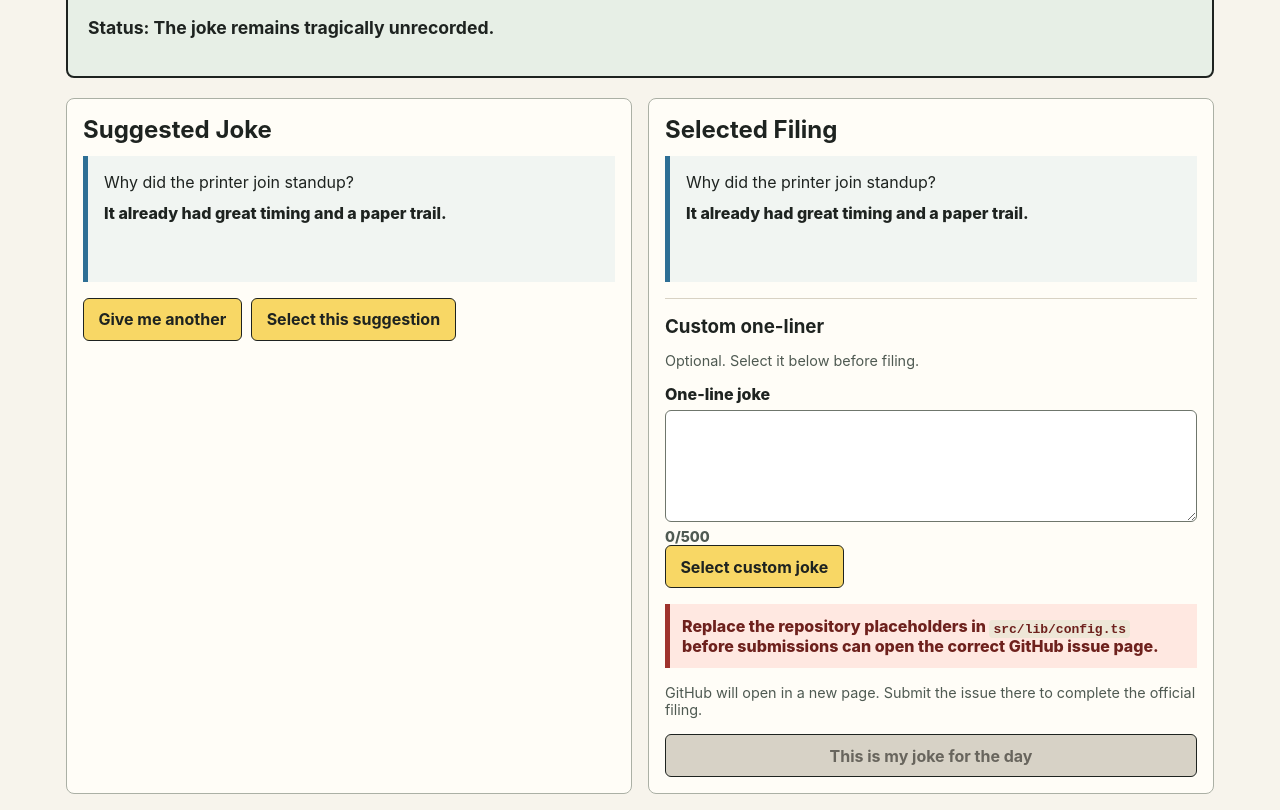
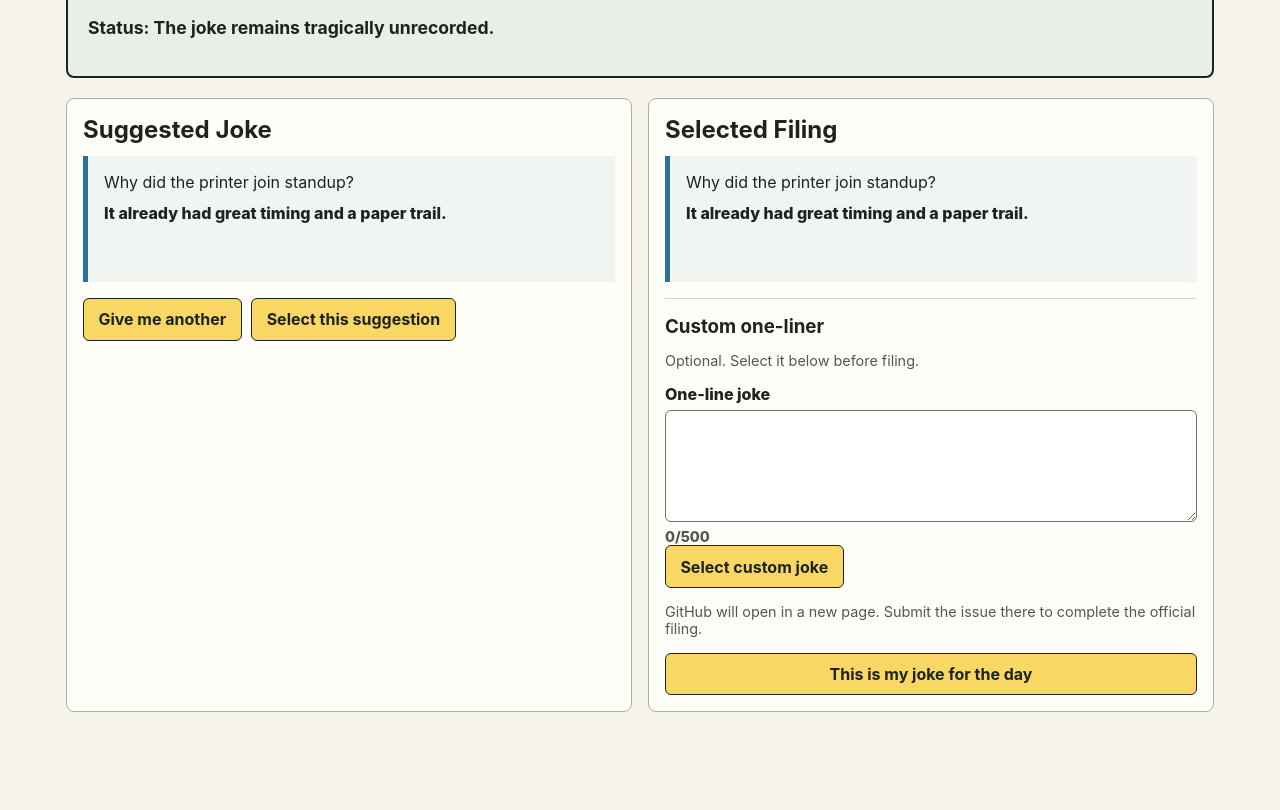
Before and after one commit to sighphyre/the-office-of-interim-comedy, a React (Vite) app: page / in a window 1280 px wide. Shown: the part 369-1179 px from the top of the page. After the commit the page ends 1097 px from the top, so only its background shows below. Built offline with nearby package versions, Linux system fonts and the light colour scheme.

Commit message:
configure github repo pathing so we can open issues

```diff
--- a/src/App.tsx
+++ b/src/App.tsx
@@ -5,7 +5,7 @@ import suggestionsData from "../data/suggestions.json";
 import teamData from "../data/team.json";
 import { formatDisplayDate, todayInTimezone } from "./lib/dates";
 import { repository } from "./lib/config";
-import { buildIssueUrl, repositoryConfigured } from "./lib/submission";
+import { buildIssueUrl } from "./lib/submission";
 import {
   archiveForDate,
   findMember,
@@ -86,7 +86,7 @@ function App() {
     setSelectedJoke(next);
   };
 
-  const canSubmit = todayEntry && !todayArchive && repositoryConfigured();
+  const canSubmit = Boolean(todayEntry && !todayArchive);
   const issueUrl = todayEntry ? buildIssueUrl(today, selectedJoke) : "";
 
   return (
@@ -199,13 +199,6 @@ function App() {
                     Select custom joke
                   </button>
                 </div>
-                {!repositoryConfigured() ? (
-                  <p className="error">
-                    Replace the repository placeholders in{" "}
-                    <code>src/lib/config.ts</code> before submissions can open
-                    the correct GitHub issue page.
-                  </p>
-                ) : null}
                 <p className="note">
                   GitHub will open in a new page. Submit the issue there to
                   complete the official filing.
@@ -279,15 +272,11 @@ function App() {
                       <p className="eyebrow">{formatDisplayDate(entry.date)}</p>
                       <h3>{entry.name}</h3>
                     </div>
-                    {repositoryConfigured() ? (
-                      <a
-                        href={`https://github.com/${repository.owner}/${repository.name}/issues/${entry.issueNumber}`}
-                      >
-                        Issue #{entry.issueNumber}
-                      </a>
-                    ) : (
-                      <span>Issue #{entry.issueNumber}</span>
-                    )}
+                    <a
+                      href={`https://github.com/${repository.owner}/${repository.name}/issues/${entry.issueNumber}`}
+                    >
+                      Issue #{entry.issueNumber}
+                    </a>
                   </header>
                   <div className="joke-box">{renderJoke(entry)}</div>
                 </article>
--- a/src/lib/config.ts
+++ b/src/lib/config.ts
@@ -1,6 +1,6 @@
 export const repository = {
-  owner: "YOUR_ORG",
-  name: "YOUR_REPOSITORY",
+  owner: "sighphyre",
+  name: "the-office-of-interim-comedy",
 };
 
 export const issueLabel = "daily-joke";
--- a/src/lib/submission.ts
+++ b/src/lib/submission.ts
@@ -32,9 +32,3 @@ export function buildIssueUrl(date: string, joke: Joke): string {
   });
   return `https://github.com/${repository.owner}/${repository.name}/issues/new?${params.toString()}`;
 }
-
-export function repositoryConfigured(): boolean {
-  return (
-    repository.owner !== "YOUR_ORG" && repository.name !== "YOUR_REPOSITORY"
-  );
-}
```
Also changed, not shown: 1 other file (tests, documents, lock files or other folders).
